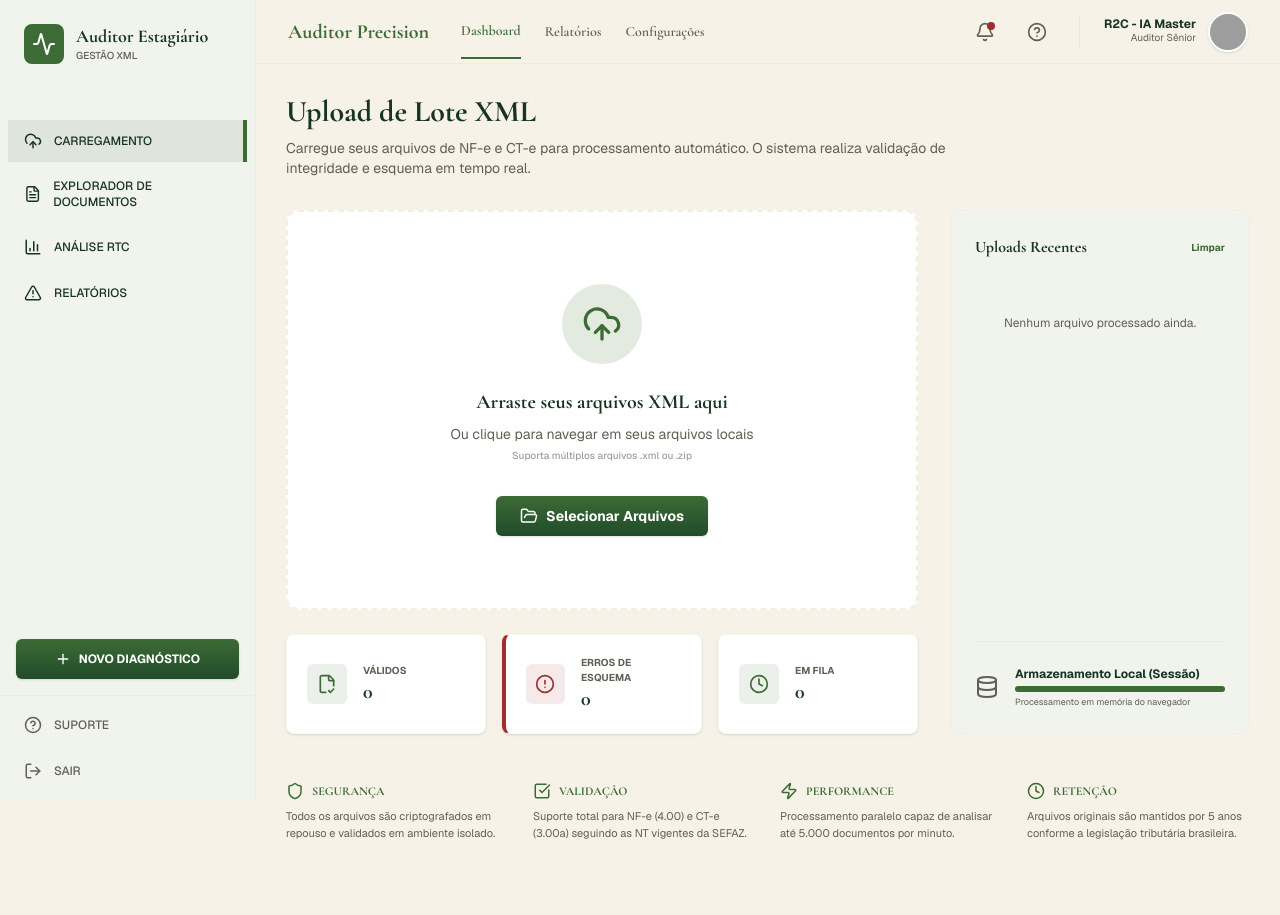
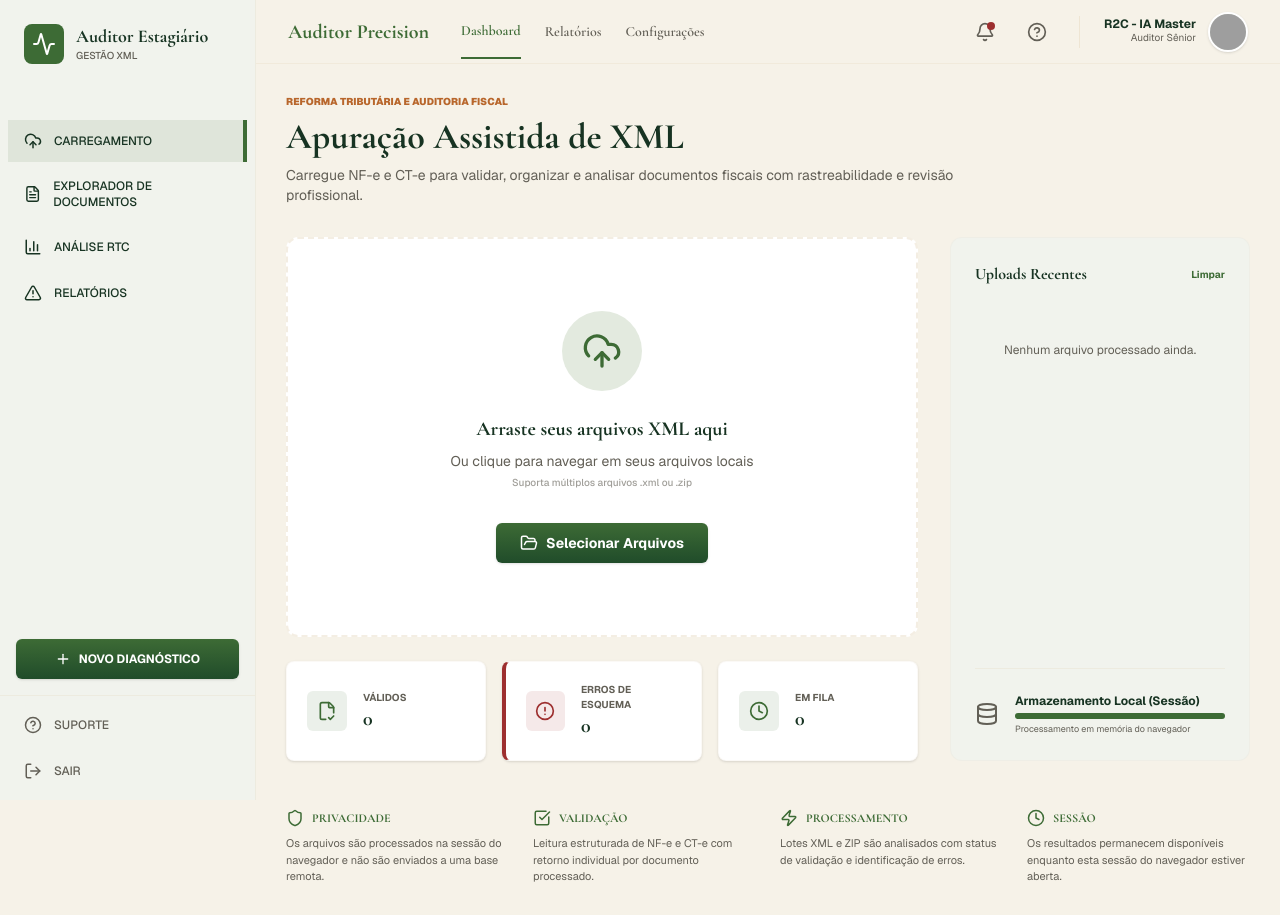
Before and after one commit to familiadinizgpt/Apuracao_assistida_xml, a Next.js app: page / in a window 1280 px wide. Before the commit the page ends 871 px from the top, so only its background shows below. Built offline with nearby package versions, Linux system fonts and the light colour scheme; grey boxes are pictures that could not be loaded.

Commit message:
Completa identidade visual do Consultor do Agro

```diff
--- a/app/page.tsx
+++ b/app/page.tsx
@@ -6,9 +6,10 @@ export default function UploadPage() {
     <div className="max-w-7xl mx-auto w-full space-y-8">
       {/* Page Header */}
       <section className="flex flex-col gap-2">
-        <h2 className="text-3xl font-headline font-extrabold text-on-surface tracking-tight">Upload de Lote XML</h2>
+        <span className="page-eyebrow">Reforma tributária e auditoria fiscal</span>
+        <h1 className="text-4xl font-headline font-bold text-on-surface tracking-tight">Apuração Assistida de XML</h1>
         <p className="text-on-surface-variant text-sm max-w-2xl">
-          Carregue seus arquivos de NF-e e CT-e para processamento automático. O sistema realiza validação de integridade e esquema em tempo real.
+          Carregue NF-e e CT-e para validar, organizar e analisar documentos fiscais com rastreabilidade e revisão profissional.
         </p>
       </section>
 
@@ -20,30 +21,30 @@ export default function UploadPage() {
         <div className="space-y-2">
           <div className="flex items-center gap-2 text-primary">
             <Shield size={18} />
-            <h5 className="text-xs font-bold uppercase tracking-widest">Segurança</h5>
+            <h5 className="text-xs font-bold uppercase tracking-widest">Privacidade</h5>
           </div>
-          <p className="text-[11px] text-on-surface-variant">Todos os arquivos são criptografados em repouso e validados em ambiente isolado.</p>
+          <p className="text-[11px] text-on-surface-variant">Os arquivos são processados na sessão do navegador e não são enviados a uma base remota.</p>
         </div>
         <div className="space-y-2">
           <div className="flex items-center gap-2 text-primary">
             <CheckSquare size={18} />
             <h5 className="text-xs font-bold uppercase tracking-widest">Validação</h5>
           </div>
-          <p className="text-[11px] text-on-surface-variant">Suporte total para NF-e (4.00) e CT-e (3.00a) seguindo as NT vigentes da SEFAZ.</p>
+          <p className="text-[11px] text-on-surface-variant">Leitura estruturada de NF-e e CT-e com retorno individual por documento processado.</p>
         </div>
         <div className="space-y-2">
           <div className="flex items-center gap-2 text-primary">
             <Zap size={18} />
-            <h5 className="text-xs font-bold uppercase tracking-widest">Performance</h5>
+            <h5 className="text-xs font-bold uppercase tracking-widest">Processamento</h5>
           </div>
-          <p className="text-[11px] text-on-surface-variant">Processamento paralelo capaz de analisar até 5.000 documentos por minuto.</p>
+          <p className="text-[11px] text-on-surface-variant">Lotes XML e ZIP são analisados com status de validação e identificação de erros.</p>
         </div>
         <div className="space-y-2">
           <div className="flex items-center gap-2 text-primary">
             <Clock size={18} />
-            <h5 className="text-xs font-bold uppercase tracking-widest">Retenção</h5>
+            <h5 className="text-xs font-bold uppercase tracking-widest">Sessão</h5>
           </div>
-          <p className="text-[11px] text-on-surface-variant">Arquivos originais são mantidos por 5 anos conforme a legislação tributária brasileira.</p>
+          <p className="text-[11px] text-on-surface-variant">Os resultados permanecem disponíveis enquanto esta sessão do navegador estiver aberta.</p>
         </div>
       </section>
     </div>
```
